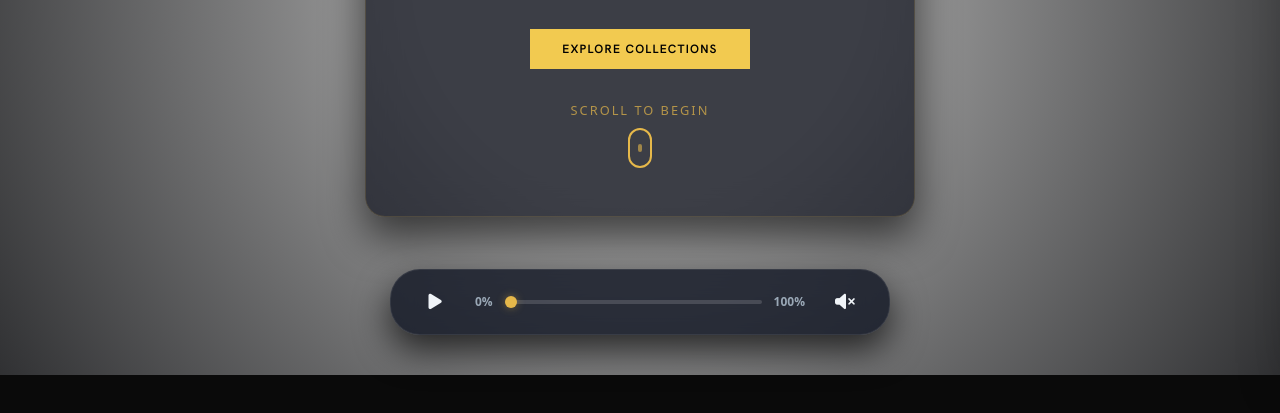
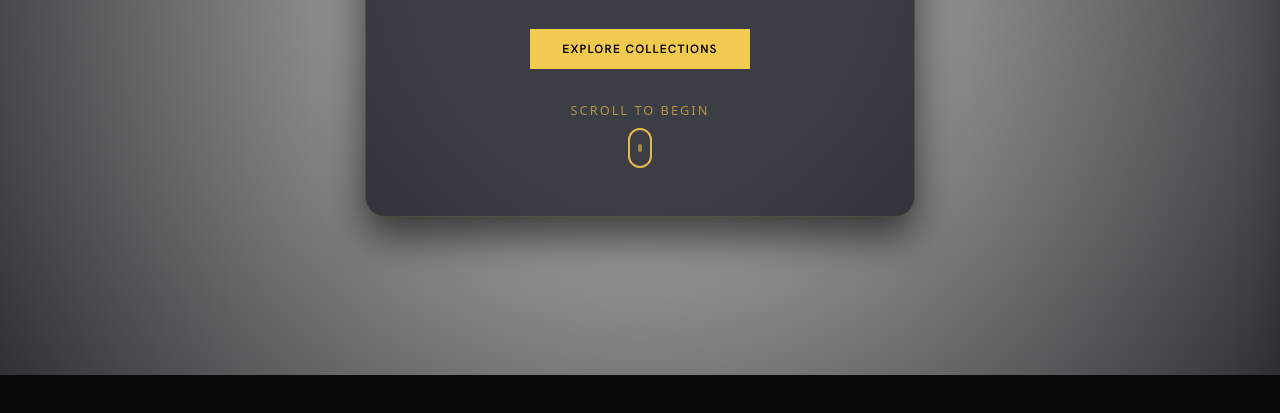
Before and after one commit to shivorah1904-maker/Shivorah, a plain HTML site: page index.html in a window 1280 px wide. Shown: the part 425-838 px from the top of the page. Drawn offline with nearby package versions, Linux system fonts and the light colour scheme; no server answers.

Commit message:
Remove interactive scroll controls play bar

```diff
--- a/index.html
+++ b/index.html
@@ -301,20 +301,6 @@
         </footer>
     </div>
 
-    <!-- Floating Interactive Controls for Scroll Sequence -->
-    <div id="controls-panel" class="controls-panel hidden">
-        <button id="play-pause-btn" class="control-btn" title="Toggle Autoplay" aria-label="Toggle Autoplay">
-            <i class="fa-solid fa-play"></i>
-        </button>
-        <div class="scrub-container">
-            <span class="time-label">0%</span>
-            <input type="range" id="scrub-slider" min="0" max="239" value="0" class="progress-slider" aria-label="Scrub timeline">
-            <span class="time-label">100%</span>
-        </div>
-        <button id="audio-btn" class="control-btn" title="Toggle Meditative Sound" aria-label="Toggle Meditative Sound">
-            <i class="fa-solid fa-volume-xmark"></i>
-        </button>
-    </div>
 
     <!-- Product Quick View Modal -->
     <div id="product-modal" class="fixed inset-0 z-[100] hidden items-center justify-center bg-black/85 backdrop-blur-md transition-opacity duration-300 opacity-0 px-4">
```
